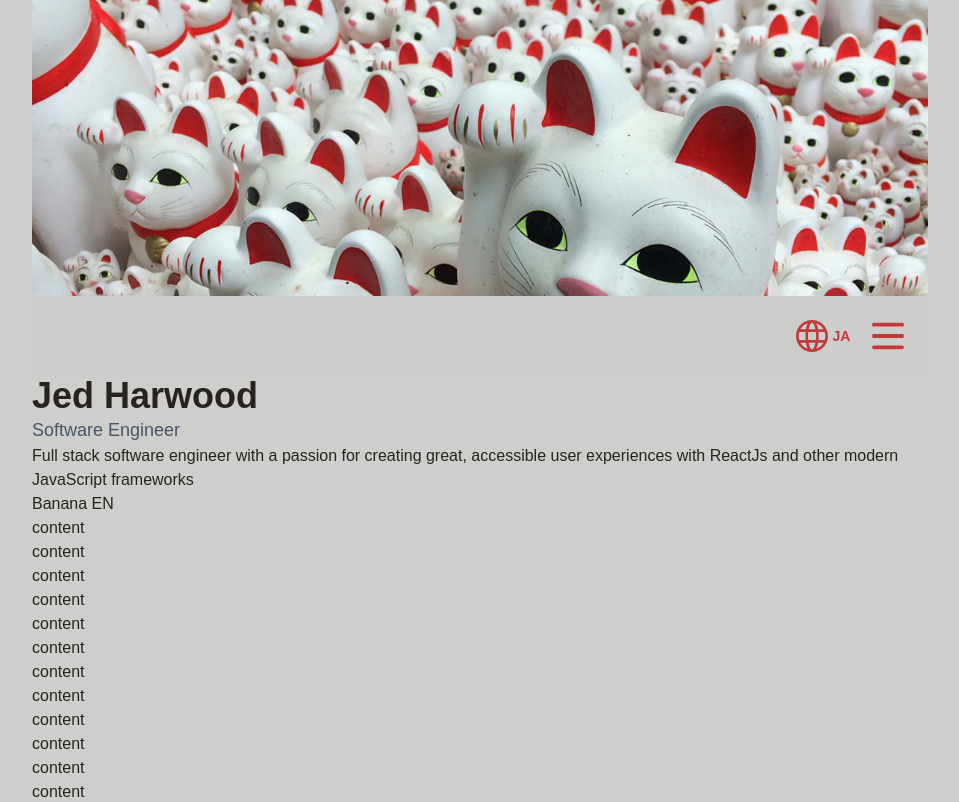
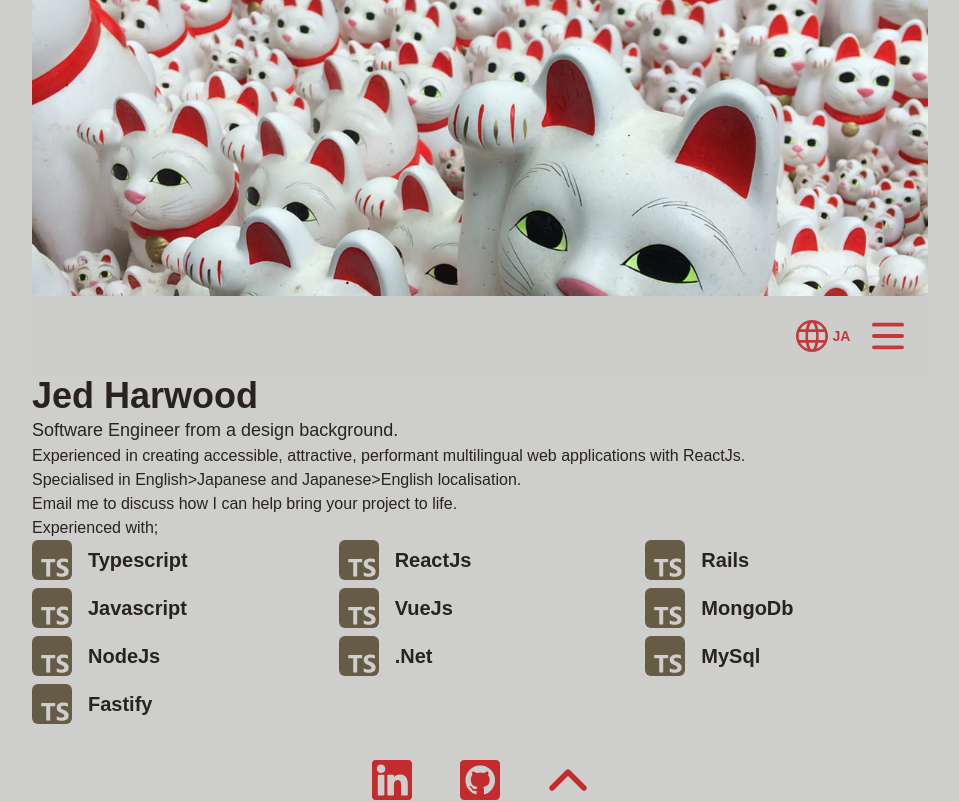
Before and after one commit to jedharwood/PortfolioSite, a Next.js app in the folder portfolio-site/: page /en in a window 1280 px wide. Shown: the top 802 px of the page, without its empty margins (160-1119 px from the left). Built offline with nearby package versions, Linux system fonts and the light colour scheme.

Commit message:
Page content WIP

```diff
--- a/portfolio-site/src/app/[locale]/page.tsx
+++ b/portfolio-site/src/app/[locale]/page.tsx
@@ -1,30 +1,36 @@
 import { FC } from 'react';
 import { useTranslations } from 'next-intl';
-
-const generatePageContent = () => {
-    return (
-        <ul>
-            {Array.from({ length: 100 }, (_, index) => (
-                <li key={index}>content</li>
-            ))}
-        </ul>
-    );
-};
+import SvgIcon from '../components/svg-icon';
 
 const HomePage: FC = () => {
     const t = useTranslations('Home');
 
     return (
         <div className='px-4 lg:px-0'>
-            <h1 className='text-4xl font-bold'>Jed Harwood</h1>
-            <h2 className='text-lg text-gray-600'>Software Engineer</h2>
-            <h3>
-                Full stack software engineer with a passion for creating
-                great, accessible user experiences with ReactJs and other
-                modern JavaScript frameworks
-            </h3>
-            <h1>{t('title')}</h1>
-            {generatePageContent()}
+            <h1 className='text-4xl font-bold'>{t('title')}</h1>
+            <h2 className='text-lg'>{t('subTitle')}</h2>
+            <p>{t('paragraphOne')}</p>
+            <p>{t('paragraphTwo')}</p>
+            <p>{t('paragraphThree')}</p>
+            <p>{t('experiencedWith')}</p>
+            <div className='grid grid-cols-1 lg:grid-cols-3 gap-6'>
+                <div className='space-y-2 flex flex-col'>
+                    <SvgIcon text={'Typescript'} />
+                    <SvgIcon text={'Javascript'} />
+                    <SvgIcon text={'NodeJs'} />
+                    <SvgIcon text={'Fastify'} />
+                </div>
+                <div className='space-y-2 flex flex-col'>
+                    <SvgIcon text={'ReactJs'} />
+                    <SvgIcon text={'VueJs'} />
+                    <SvgIcon text={'.Net'} />
+                </div>
+                <div className='space-y-2 flex flex-col'>
+                    <SvgIcon text={'Rails'} />
+                    <SvgIcon text={'MongoDb'} />
+                    <SvgIcon text={'MySql'} />
+                </div>
+            </div>
         </div>
     );
 };
--- a/portfolio-site/src/i18n/messages/en.json
+++ b/portfolio-site/src/i18n/messages/en.json
@@ -1,6 +1,11 @@
 {
     "Home": {
-        "title": "Banana EN"
+        "title": "Jed Harwood",
+        "subTitle": "Software Engineer from a design background.",
+        "paragraphOne": "Experienced in creating accessible, attractive, performant multilingual web applications with ReactJs.",
+        "paragraphTwo": "Specialised in English>Japanese and Japanese>English localisation.",
+        "paragraphThree": "Email me to discuss how I can help bring your project to life.",
+        "experiencedWith": "Experienced with;"
     },
     "WorkHistory": {
         "title": "Work History",
--- a/portfolio-site/src/i18n/messages/ja.json
+++ b/portfolio-site/src/i18n/messages/ja.json
@@ -1,6 +1,11 @@
 {
     "Home": {
-        "title": "Banana EN"
+        "title": "Jed Harwood",
+        "subTitle": "Software Engineer from a design background.",
+        "paragraphOne": "Experienced in creating accessible, attractive, performant multilingual web applications with ReactJs.",
+        "paragraphTwo": "Specialised in English>Japanese and Japanese>English localisation.",
+        "paragraphThree": "Email me to discuss how I can help bring your project to life.",
+        "experiencedWith": "Experienced with;"
     },
     "WorkHistory": {
         "title": "Work History",
```
